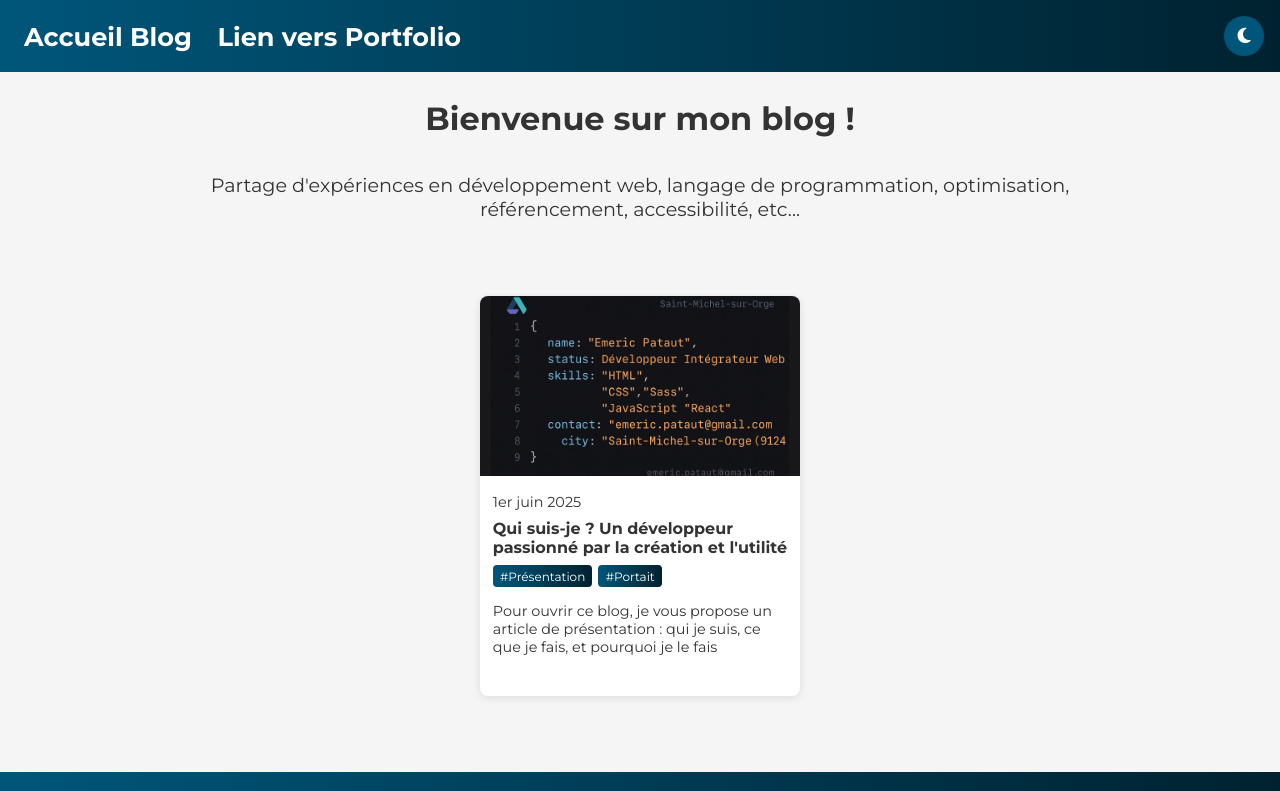
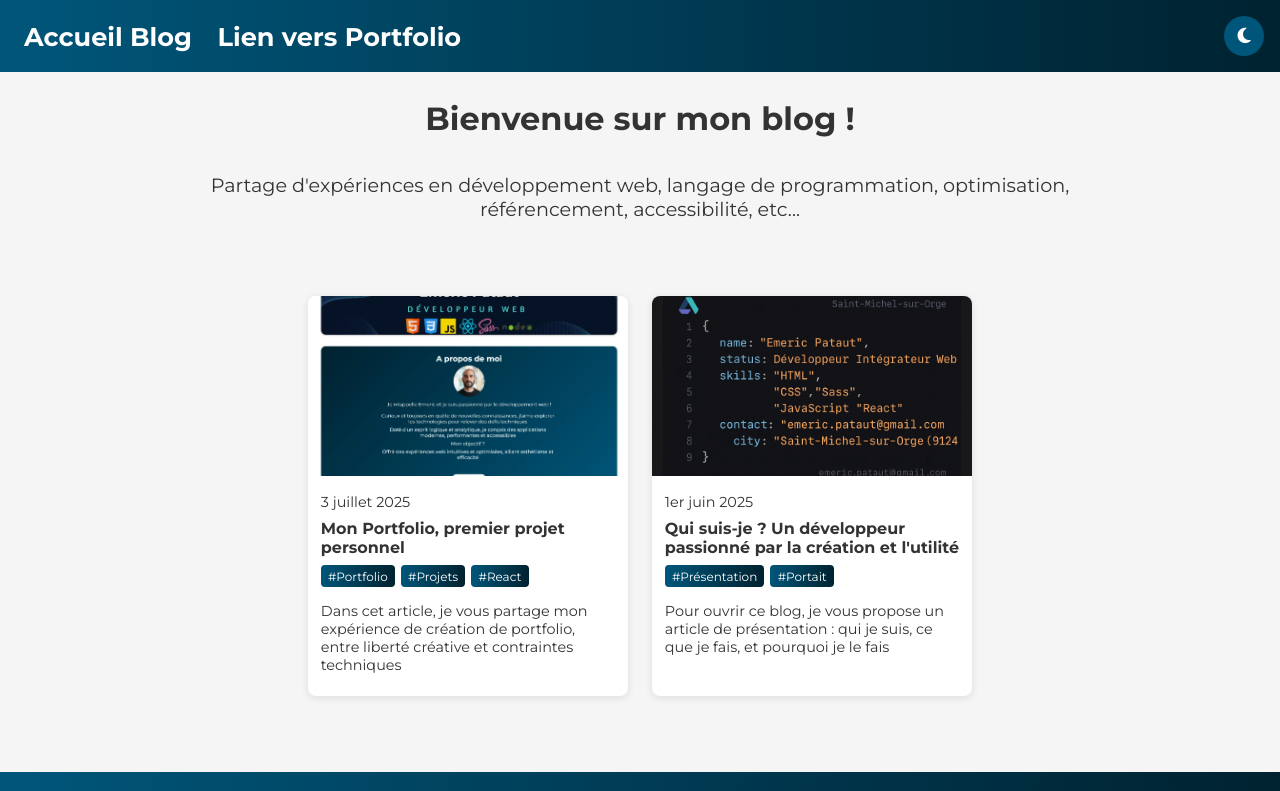
Before and after one commit to RikoDust/Blog, a React (Vite) app: page / in a window 1280 px wide. Shown: the top 791 px of the page. Built offline with nearby package versions, Linux system fonts and the light colour scheme.

Commit message:
Content: ajout du 2eme article du blog

```diff
--- /dev/null
+++ b/public/articles/article-2.json
@@ -0,0 +1,19 @@
+
+{
+  "_comment": "Article 002 - Portfolio",
+  "id": "article-2",
+  "title": "Mon Portfolio, premier projet personnel",
+  "tags": ["Portfolio", "Projets", "React"],
+  "author": "Emeric Pataut",
+  "date": "3 juillet 2025",
+  "banner": "/images/picture_article-2.webp",
+  "excerpt": "Dans cet article, je vous partage mon expérience de création de portfolio, entre liberté créative et contraintes techniques",
+  "image": "/images/picture_article-2.webp",
+  "summary": ["Introduction", "Contexte", "La Stack", "Conclusion" ],
+  "content": {
+    "introduction": "Dans cet article, je vais vous présenter mon portfolio, comment je l’ai pensé et développé. C’est un projet particulier, car il s’agit d’un projet dans lequel il faut se présenter et mettre en avant ses projets. \n Cela change des projets sur lesquels on travaille depuis une maquette et un cahier des charges. C’était pour moi le premier projet avec un peu de liberté.",
+    "contexte": "J’ai réalisé mon portfolio dans le but de mettre en avant mes compétences en développement web ainsi que de présenter quelques projets. Le but d’un portfolio, quoi. \n Il a été réalisé comme un projet dans le cadre de ma formation, avec des contraintes de temps à respecter. Pour répondre aux attentes tout en gardant un résultat personnel, j’ai adapté un projet que j’avais déjà réalisé, en modifiant la structure ainsi que le design. \n C’était mon premier projet sans me baser sur une maquette fournie, ce qui m’a permis d’exprimer ma créativité dans la présentation de mes projets.",
+    "la stack": "Pour mon portfolio, j’ai choisi une stack simple mais efficace : \n- React : Parce que j’apprécie la manière dont on peut organiser une interface en composants. Cela me permet de structurer le code de façon claire et réutilisable. \n- Sass : Pour styliser l’interface avec plus de flexibilité qu’en CSS natif, notamment grâce à la gestion des variables, des mixins et d’une hiérarchie claire. \n- Vercel : Pour l’hébergement, car il offre un déploiement rapide et fluide, parfait pour ce type de projet. \n Côté contenu, j’ai intégré trois grandes sections : \n- Une présentation personnelle en tant que développeur \n- Une liste de projets détaillés, chacun accompagné des technologies utilisées, d’un aperçu visuel, d’un lien vers le site en ligne et vers le repository GitHub \n- Un formulaire de contact, simple et fonctionnel, pour que les visiteurs puissent facilement me joindre \n Enfin, un lien a été ajouté à mon portfolio afin de pouvoir accéder au présent blog.",
+    "conclusion": "Ce portfolio est mon premier portfolio. Il m’a permis de consolider mes bases, de réfléchir à la façon de me présenter en tant que développeur et également de mettre en avant mes projets. \n Il sera sûrement amené à évoluer au fil du temps, avec de nouveaux projets, de nouvelles sections ou encore une nouvelle présentation. \n En attendant, si vous souhaitez y jeter un œil et me faire un retour, n’hésitez pas ! \n Voici le lien : <a href=\"https://www.epataut.fr\" target=\"_blank\" rel=\"noopener noreferrer\">www.epataut.fr</a>"
+  }
+}
--- a/public/articles/index.json
+++ b/public/articles/index.json
@@ -1,3 +1,4 @@
 [
+  "article-2",
   "article-1"
 ]
--- a/src/pages/Article.tsx
+++ b/src/pages/Article.tsx
@@ -1,14 +1,10 @@
 import { useEffect, useState } from 'react';
-// Import pour récupérer les paramètres de l'URL (ici l'id de l'article)
 import { useParams } from 'react-router-dom';
 
 import ScrollToTopButton from '../components/ScrollToTopButton/ScrollToTopButton';
-
-
 import './Article.css';
 
-
-// Définition du type TypeScript pour structurer les données d’un article
+// TypeScript : structure des données de l'article
 type ArticleData = {
   id: string;
   title: string;
@@ -18,35 +14,22 @@ type ArticleData = {
   banner: string;
   excerpt: string;
   image: string;
-  summary: string[]; // Liste des sections pour le sommaire
-  content: Record<string, string>; // Contenu de chaque section (clé = nom section)
+  summary: string[];
+  content: Record<string, string>;
 };
 
-
-
-
-
 export default function Article() {
-  // Récupération de l'id de l'article depuis l'URL
   const { id } = useParams<{ id: string }>();
-  // État local pour stocker les données de l'article
   const [article, setArticle] = useState<ArticleData | null>(null);
 
-  // Effet exécuté à chaque fois que l'id change
   useEffect(() => {
-    // Requête pour charger le fichier JSON correspondant à l'article
     fetch(`/articles/${id}.json`)
-      .then((res) => res.json())  // Conversion de la réponse en JSON
-      .then((data) => setArticle(data)) // Stocke les données dans l’état
+      .then((res) => res.json())
+      .then((data) => setArticle(data))
       .catch((err) => console.error("Erreur chargement article :", err));
-  }, [id]); // Dépendance : se relance si l'id change
+  }, [id]);
 
-  // Affichage si chargement
   if (!article) return <p>Chargement...</p>;
-
-
-
-
 
   return (
     <>
@@ -83,17 +66,20 @@ export default function Article() {
             {article.summary.map((title) => {
               const key = title.toLowerCase();
               const content = article.content[key];
-
               if (!content) return null;
 
               return (
                 <section key={key} id={key}>
                   <h2 className='title-chapter'>{title}</h2>
+
                   {key === 'exemple' ? (
                     <pre><code>{content}</code></pre>
                   ) : (
                     content.split('\n').map((line, index) => (
-                    <p key={index}>{line}</p>
+                      <p
+                        key={index}
+                        dangerouslySetInnerHTML={{ __html: line }}
+                      />
                     ))
                   )}
                 </section>
@@ -103,7 +89,6 @@ export default function Article() {
         </section>
 
         <ScrollToTopButton />
-
       </div>
     </>
   );
```
Also changed, not shown: public/images/picture_article-2.webp (added). Lines whose indentation alone changed are shown as unchanged.
